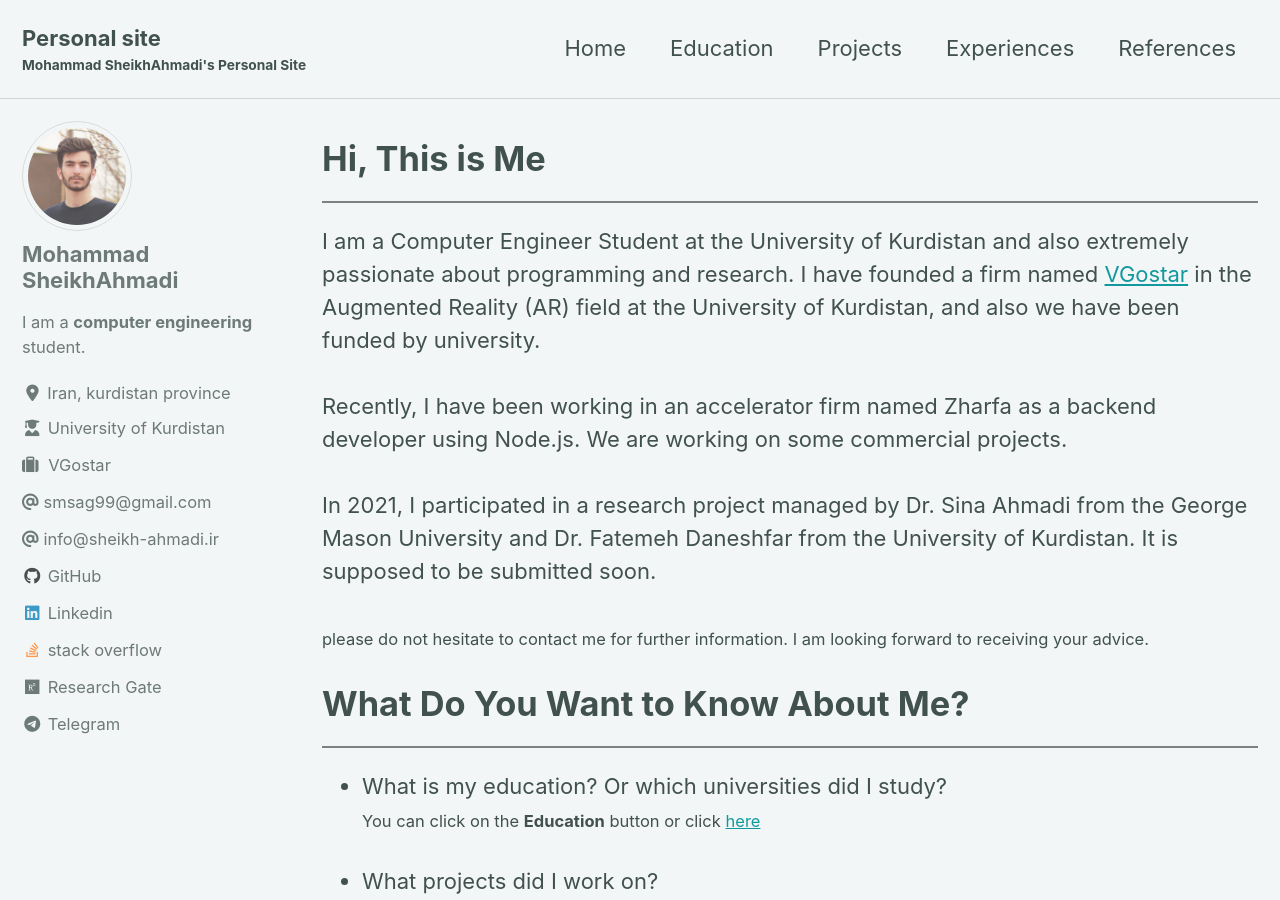
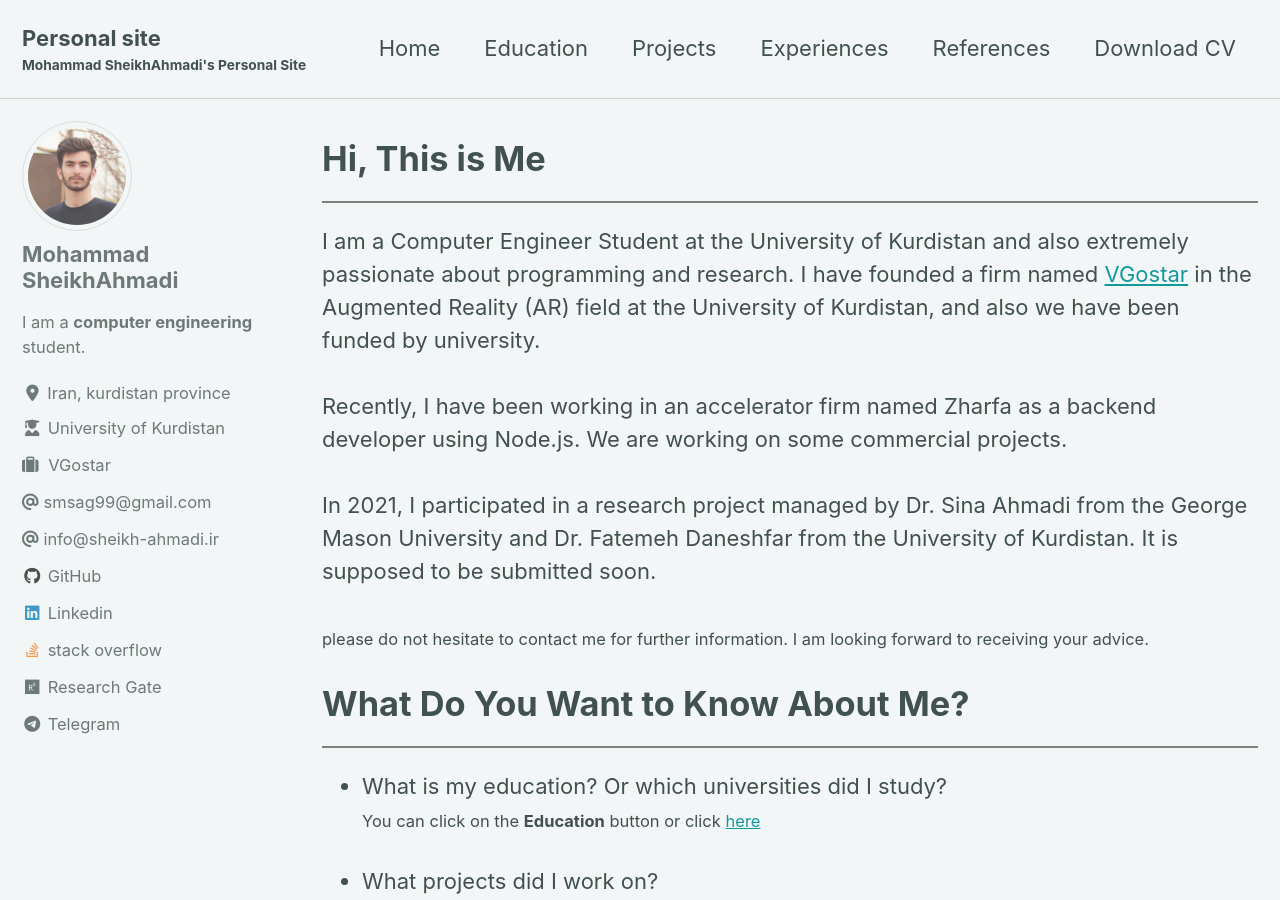
Before and after one commit to smsag99/Personal_Website, a Jekyll site: the page built from index.html, in a window 1280 px wide and 900 px high. Built offline with Jekyll 4.4.1, drawn with Linux system fonts in a browser that asks for light colours; cached includes are drawn as plain includes; nearby versions of some CDN libraries; the list of posts is cut into pages by our own code.

Commit message:
adding Download CV section

```diff
--- a/_data/navigation.yml
+++ b/_data/navigation.yml
@@ -14,5 +14,7 @@ main:
     url: /experiences/
   - title: "References"
     url: /references/
+  - title: "Download CV"
+    url: ./Download/CV.pdf
   #- title: "Terms"
   # url: /terms/
```
Also changed, not shown: 12 other files.
